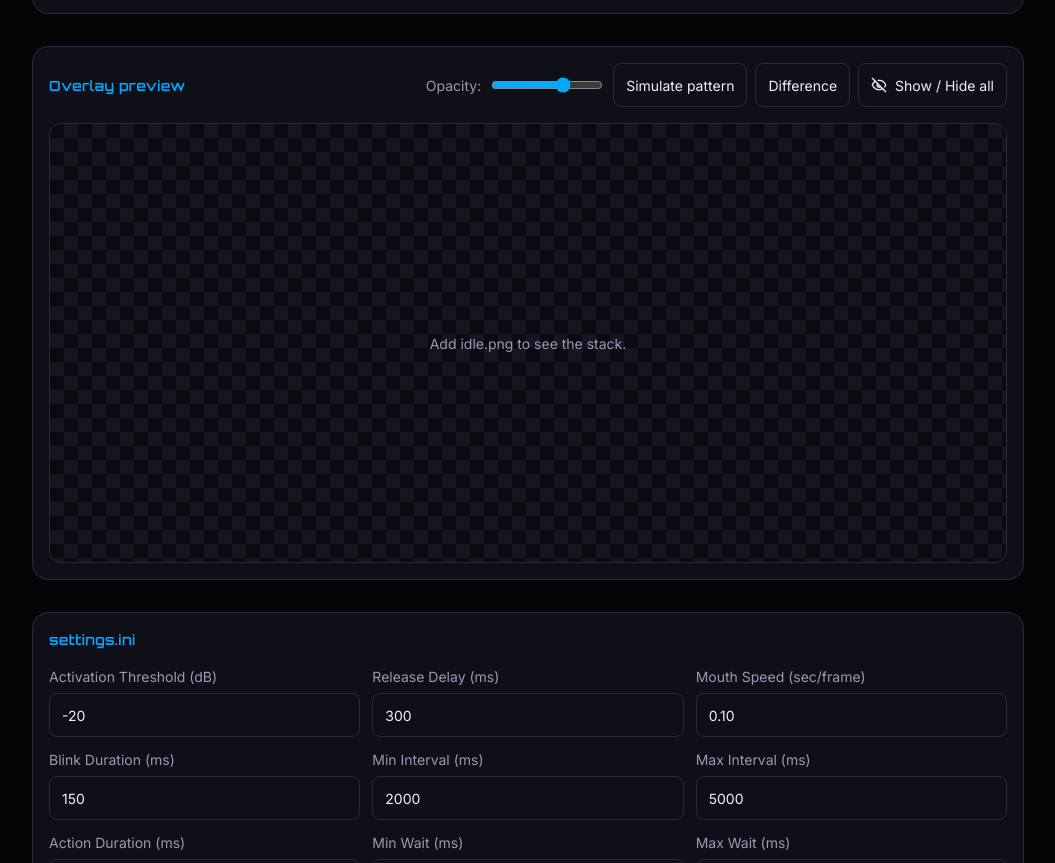
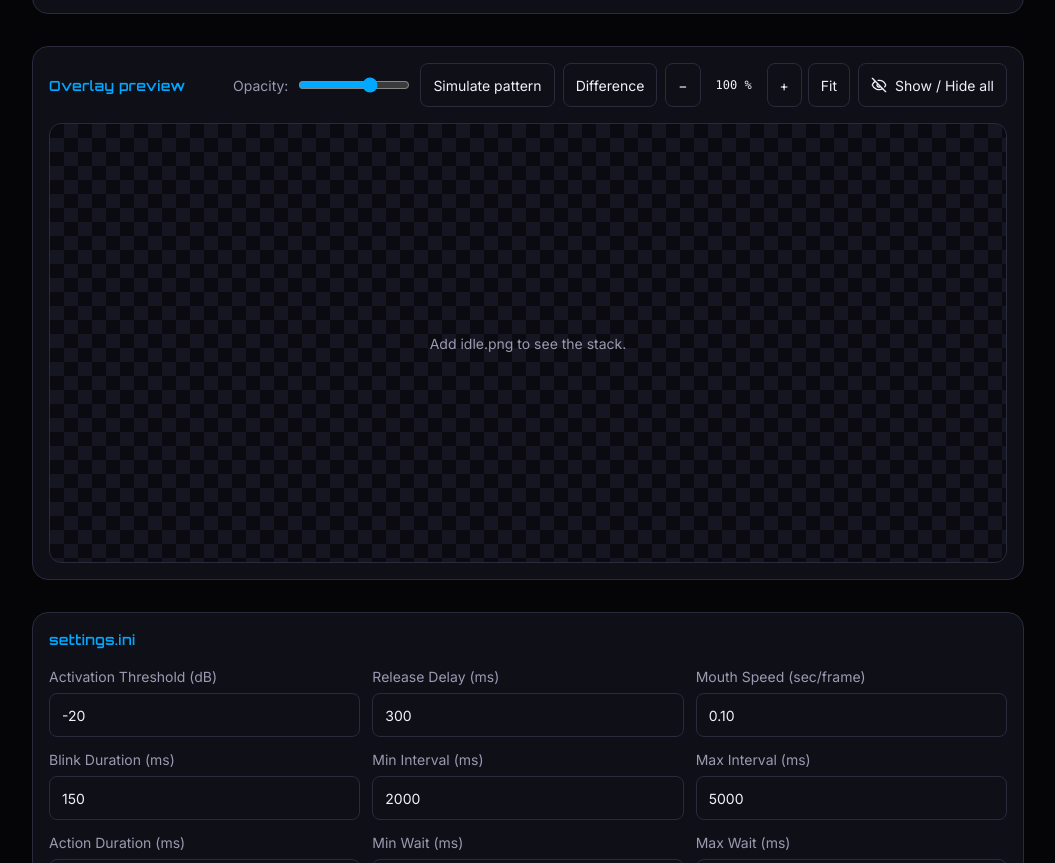
Before and after one commit to Poste2Travail/Flood-Artifacts, a plain HTML site: page index.html in a window 1280 px wide. Shown: the part 1090-1953 px from the top of the page, without its empty margins (112-1167 px from the left). Drawn offline with nearby package versions, Linux system fonts and the light colour scheme.

Commit message:
Add zoom controls to the preview section
Add zoom controls to the preview section
Add remove png if you have add wrong png

```diff
--- a/index.html
+++ b/index.html
@@ -111,6 +111,12 @@
           </label>
           <button id="simulate" class="btn" aria-pressed="false"><span data-i18n="simulate">Simulate pattern</span></button>
           <button id="diffMode" class="btn" aria-pressed="false"><span data-i18n="diffMode">Difference</span></button>
+          <span class="zoom-group" role="group" aria-label="Preview zoom">
+            <button type="button" class="btn" id="previewZoomOut" aria-label="Zoom out" title="Zoom out (−)">−</button>
+            <output id="previewZoomLabel" class="zoom-label">100 %</output>
+            <button type="button" class="btn" id="previewZoomIn" aria-label="Zoom in" title="Zoom in (+)">+</button>
+            <button type="button" class="btn" id="previewZoomFit" title="Fit to preview (0)"><span data-i18n="zoomFit">Fit</span></button>
+          </span>
           <button id="toggleAll" class="btn">
             <svg xmlns="http://www.w3.org/2000/svg" width="16" height="16" viewBox="0 0 24 24" fill="none" stroke="currentColor" stroke-width="2" stroke-linecap="round" stroke-linejoin="round" aria-hidden="true"><path d="M10.733 5.076a10.744 10.744 0 0 1 11.205 6.575 1 1 0 0 1 0 .696 10.747 10.747 0 0 1-1.444 2.49"></path><path d="M14.084 14.158a3 3 0 0 1-4.242-4.242"></path><path d="M17.479 17.499a10.75 10.75 0 0 1-15.417-5.151 1 1 0 0 1 0-.696 10.75 10.75 0 0 1 4.446-5.143"></path><path d="m2 2 20 20"></path></svg>
             <span data-i18n="toggleAll">Show / Hide all</span>
@@ -119,7 +125,7 @@
       </div>
       <div class="layer-controls" id="layerControls"></div>
       <p id="simState" class="sim-state" hidden></p>
-      <div class="viewer checker" id="viewer">
+      <div class="viewer checker" id="previewViewer">
         <div class="stack" id="stack"></div>
         <p class="empty" id="stackEmpty" data-i18n="stackEmpty">Add idle.png to see the stack.</p>
       </div>
```
